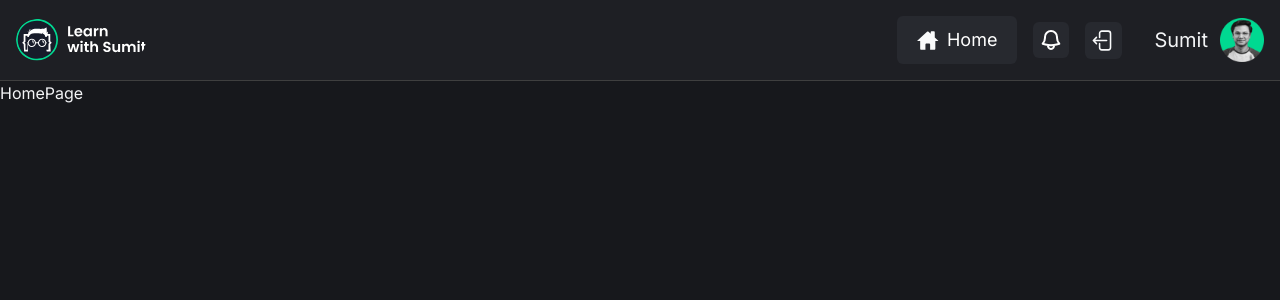
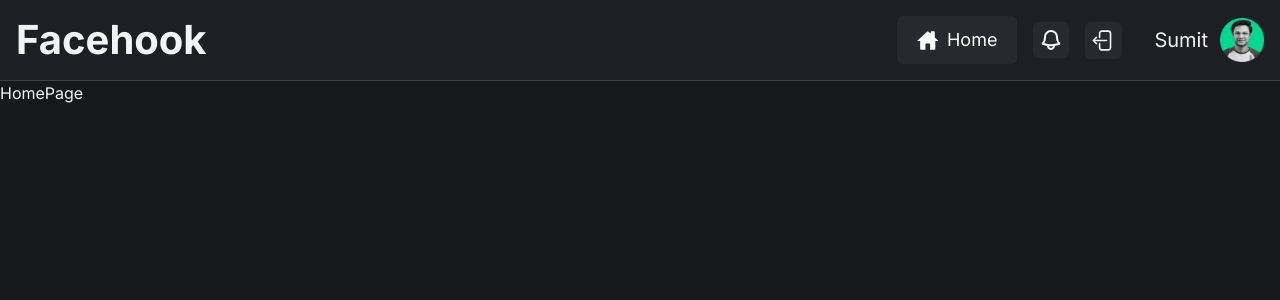
Before and after one commit to Asif-102/Facehook, a React app: page / in a window 1280 px wide. Shown: the top 300 px of the page. Built offline with nearby package versions, Linux system fonts and the light colour scheme; the HTML template or start-up script is replaced by a standard one.

Commit message:
change logo

```diff
--- a/src/components/common/Header.jsx
+++ b/src/components/common/Header.jsx
@@ -3,7 +3,7 @@ import { Link } from "react-router-dom";
 import HomeIcon from "../../assets/icons/home.svg";
 import Notification from "../../assets/icons/notification.svg";
 import Avatar from "../../assets/images/avatars/avatar_1.png";
-import Logo from "../../assets/images/logo.svg";
+// import Logo from "../../assets/images/logo.svg";
 import Logout from "../auth/Logout";
 
 export default function Header() {
@@ -12,10 +12,11 @@ export default function Header() {
       <div className="container flex flex-col items-center justify-between gap-6 sm:flex-row">
         {/* <!-- Logo --> */}
         <Link to="/">
-          <img
+          {/* <img
             className="max-w-[100px] rounded-full lg:max-w-[130px]"
             src={Logo}
-          />
+          /> */}
+          <span className="text-4xl font-bold lg:text-[40px]">Facehook</span>
         </Link>
         {/* <!-- nav links  --> */}
 
```
